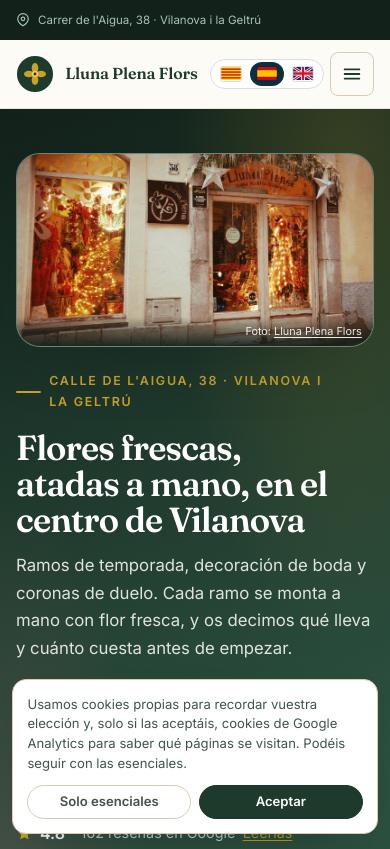
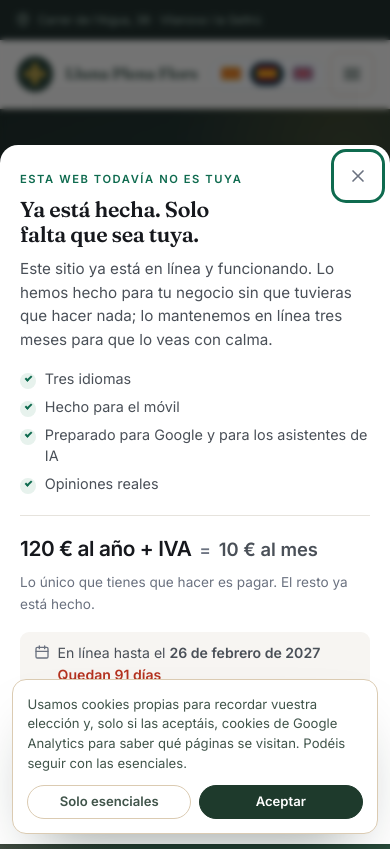
Before and after one commit to yourdataweb/llunaplenaflors, a plain HTML site: page es/index.html in a window 390 px wide. Shown: the top 849 px of the page. Drawn offline with Linux system fonts and the light colour scheme.

Commit message:
Offer panel: state the offer, take the decision
Adds the branded offer dialog to every site: what the site is, that it is already live,
the price with its monthly equivalence, the date it comes down, and two actions (buy,
contact). Closable, with a quiet reopen pill so the decision is deferred not lost.

Ends are per site at launch + 3 months. buyUrl/offerEmail are read from data.json; when
they are empty the primary action is the phone call and no second button is shown, so
two controls never lead to the same place.

```diff
--- /dev/null
+++ b/assets/css/offer-panel.css
@@ -0,0 +1,313 @@
+/* ==========================================================================
+   Offer panel — the conversion surface for a site that is live but unbought.
+   Repo: yourdataweb/site-components
+   Vendored into each site at assets/css/offer-panel.css and pinned by
+   src/components.lock.
+
+   Colour strategy, and why:
+   - The site's own accent stays on the site. The panel uses a single high-contrast
+     action colour for the primary CTA and nothing else, so the eye has exactly one
+     place to go. Two competing accents is the most common reason a dialog gets read
+     and not acted on.
+   - The primary CTA is the only element on the panel with a filled background. The
+     secondary is a quiet outline: it must be findable, not tempting.
+   - Urgency is carried by a warm red *only* on the deadline line, never on the CTA.
+     A red button reads as error; a red date reads as a deadline.
+
+   The panel is an overlay, never the page: it can be closed and the site content is
+   untouched underneath.
+   ========================================================================== */
+
+html.sm-offer-open,
+html.sm-offer-open body {
+  overflow: hidden;
+}
+
+/* The cookie notice is a legal surface and must stay reachable while the panel is
+   open: a visitor cannot be asked to accept or decline tracking behind a modal. It
+   is raised above the backdrop and the panel never covers its bottom edge. */
+html.sm-offer-open #cookiebar,
+html.sm-offer-open .cookiebar,
+html.sm-offer-open #cookie-banner {
+  z-index: 300;
+}
+
+.sm-offer {
+  --offer-ink: #16181d;
+  --offer-ink-soft: #4a5058;
+  --offer-muted: #6b7280;
+  --offer-paper: #ffffff;
+  --offer-line: #e6e3dd;
+  --offer-action: #0f6b4f;      /* one action colour, WCAG AA on white at 5.9:1 */
+  --offer-action-hover: #0b5440;
+  --offer-urgent: #b4321f;      /* deadline only */
+
+  position: fixed;
+  inset: 0;
+  z-index: 200;
+  display: flex;
+  align-items: center;
+  justify-content: center;
+  padding: 1rem;
+  font-family: Inter, -apple-system, BlinkMacSystemFont, "Segoe UI", Roboto, sans-serif;
+  -webkit-font-smoothing: antialiased;
+}
+
+.sm-offer__backdrop {
+  position: absolute;
+  inset: 0;
+  background: rgba(16, 18, 22, .58);
+  backdrop-filter: blur(3px);
+}
+
+.sm-offer__panel {
+  position: relative;
+  width: min(100%, 30rem);
+  max-height: calc(100vh - 2rem);
+  overflow-y: auto;
+  background: var(--offer-paper);
+  color: var(--offer-ink);
+  border-radius: 16px;
+  padding: 2rem 2rem 1.5rem;
+  box-shadow: 0 30px 80px -32px rgba(0, 0, 0, .55), 0 2px 8px rgba(0, 0, 0, .10);
+  animation: sm-offer-in .28s cubic-bezier(.22, 1, .36, 1);
+}
+
+@keyframes sm-offer-in {
+  from { opacity: 0; transform: translateY(12px) scale(.985); }
+  to   { opacity: 1; transform: none; }
+}
+@media (prefers-reduced-motion: reduce) {
+  .sm-offer__panel { animation: none; }
+}
+
+/* Close: top-right, 44px hit area, muted but not hidden. */
+.sm-offer__close {
+  position: absolute;
+  top: .6rem;
+  right: .6rem;
+  width: 44px;
+  height: 44px;
+  display: inline-flex;
+  align-items: center;
+  justify-content: center;
+  border: 0;
+  border-radius: 10px;
+  background: transparent;
+  color: var(--offer-muted);
+  cursor: pointer;
+}
+.sm-offer__close:hover { background: #f3f1ed; color: var(--offer-ink); }
+.sm-offer__close:focus-visible { outline: 3px solid var(--offer-action); outline-offset: 2px; }
+
+.sm-offer__kicker {
+  margin: 0 0 .55rem;
+  font-size: .7rem;
+  font-weight: 700;
+  letter-spacing: .14em;
+  text-transform: uppercase;
+  color: var(--offer-action);
+}
+
+.sm-offer__title {
+  margin: 0 0 .6rem;
+  font-family: Fraunces, Georgia, serif;
+  font-size: 1.6rem;
+  line-height: 1.15;
+  letter-spacing: -.015em;
+  color: var(--offer-ink);
+  padding-right: 2rem;
+}
+
+.sm-offer__lead {
+  margin: 0 0 1.1rem;
+  font-size: .95rem;
+  line-height: 1.55;
+  color: var(--offer-ink-soft);
+}
+
+/* Feature list: scannable, checkmarks, no icons fighting for attention. */
+.sm-offer__features {
+  margin: 0 0 1.25rem;
+  padding: 0;
+  list-style: none;
+  display: grid;
+  gap: .45rem;
+}
+.sm-offer__feature {
+  position: relative;
+  padding-left: 1.55rem;
+  font-size: .9rem;
+  line-height: 1.45;
+  color: var(--offer-ink-soft);
+}
+.sm-offer__feature::before {
+  content: "";
+  position: absolute;
+  left: 0;
+  top: .28rem;
+  width: 1rem;
+  height: 1rem;
+  border-radius: 50%;
+  background: #e7f2ed;
+}
+.sm-offer__feature::after {
+  content: "";
+  position: absolute;
+  left: .29rem;
+  top: .47rem;
+  width: .42rem;
+  height: .24rem;
+  border-left: 2px solid var(--offer-action);
+  border-bottom: 2px solid var(--offer-action);
+  transform: rotate(-45deg);
+}
+
+/* Price: the yearly figure and its monthly equivalent bound by an equals sign, so
+   they cannot be read as two separate charges. */
+.sm-offer__price {
+  display: flex;
+  align-items: baseline;
+  flex-wrap: wrap;
+  gap: .5rem;
+  padding: 1rem 0 .2rem;
+  border-top: 1px solid var(--offer-line);
+}
+.sm-offer__price-year {
+  font-size: 1.5rem;
+  font-weight: 700;
+  letter-spacing: -.02em;
+  color: var(--offer-ink);
+}
+.sm-offer__price-eq {
+  font-size: 1.05rem;
+  font-weight: 700;
+  color: var(--offer-muted);
+}
+.sm-offer__price-month {
+  font-size: 1.15rem;
+  font-weight: 600;
+  color: var(--offer-ink-soft);
+}
+.sm-offer__price-note {
+  margin: .1rem 0 0;
+  font-size: .85rem;
+  color: var(--offer-muted);
+}
+
+/* Deadline: warm red, the only place colour is allowed to alarm. */
+.sm-offer__meta {
+  display: flex;
+  align-items: flex-start;
+  gap: .5rem;
+  margin: 1rem 0 0;
+  padding: .7rem .85rem;
+  background: #f7f5f2;
+  border-radius: 9px;
+  font-size: .88rem;
+  line-height: 1.4;
+  color: var(--offer-ink-soft);
+}
+.sm-offer__meta svg { flex: none; margin-top: .1rem; color: var(--offer-muted); }
+.sm-offer__meta.is-urgent { background: #fdf1ee; color: #6d2318; }
+.sm-offer__meta.is-urgent svg { color: var(--offer-urgent); }
+.sm-offer__meta strong { color: inherit; }
+.sm-offer__days { display: block; font-weight: 600; color: var(--offer-urgent); margin-top: .15rem; }
+
+/* Actions: one filled, one outline. */
+.sm-offer__actions {
+  display: grid;
+  gap: .6rem;
+  margin-top: 1.4rem;
+}
+.sm-offer__cta {
+  display: inline-flex;
+  align-items: center;
+  justify-content: center;
+  min-height: 52px;
+  padding: .9rem 1.25rem;
+  border-radius: 10px;
+  background: var(--offer-action);
+  color: #fff;
+  font-size: 1rem;
+  font-weight: 700;
+  text-decoration: none;
+  transition: background-color .15s ease;
+}
+.sm-offer__cta:hover { background: var(--offer-action-hover); }
+.sm-offer__cta:focus-visible { outline: 3px solid var(--offer-action); outline-offset: 3px; }
+
+.sm-offer__secondary {
+  display: inline-flex;
+  align-items: center;
+  justify-content: center;
+  min-height: 46px;
+  padding: .7rem 1.25rem;
+  border: 1px solid var(--offer-line);
+  border-radius: 10px;
+  color: var(--offer-ink);
+  font-size: .93rem;
+  font-weight: 600;
+  text-decoration: none;
+}
+.sm-offer__secondary:hover { background: #f7f5f2; }
+.sm-offer__secondary:focus-visible { outline: 3px solid var(--offer-action); outline-offset: 3px; }
+
+.sm-offer__foot {
+  margin: .9rem 0 0;
+  font-size: .78rem;
+  line-height: 1.45;
+  color: var(--offer-muted);
+  text-align: center;
+}
+
+/* ---------------------------------------------------------------- mobile
+   Full-height sheet on a phone: the desktop dialog wastes the space it has and
+   pushes the CTA below the fold once the feature list wraps. */
+@media (max-width: 560px) {
+  .sm-offer { padding: 0; align-items: flex-end; }
+  .sm-offer__panel {
+    width: 100%;
+    max-height: 92vh;
+    border-radius: 18px 18px 0 0;
+    padding: 1.6rem 1.25rem 1.25rem;
+    animation: sm-offer-up .3s cubic-bezier(.22, 1, .36, 1);
+  }
+  @keyframes sm-offer-up {
+    from { opacity: 0; transform: translateY(24px); }
+    to   { opacity: 1; transform: none; }
+  }
+  .sm-offer__title { font-size: 1.35rem; }
+  .sm-offer__price-year { font-size: 1.3rem; }
+}
+
+/* ---------------------------------------------------------------- pill
+   After closing: small, low-contrast, bottom-left, out of the thumb's path. */
+/* `body >` is deliberate: a site stylesheet can define a generic `.sm-offer-pill`
+   or reset `position` on buttons, and the last-loaded rule wins. Anchoring the
+   selector keeps the pill fixed to the viewport instead of landing in normal flow
+   at the bottom of the document, where it is unclickable. */
+body > .sm-offer-pill {
+  position: fixed !important;
+  left: 1rem;
+  bottom: 1rem;
+  z-index: 190;
+  display: inline-flex;
+  align-items: center;
+  gap: .45rem;
+  max-width: calc(100vw - 2rem);
+  padding: .6rem .9rem;
+  border: 1px solid #ddd8cf;
+  border-radius: 999px;
+  background: rgba(255, 255, 255, .96);
+  color: #16181d;
+  font-family: Inter, -apple-system, BlinkMacSystemFont, "Segoe UI", Roboto, sans-serif;
+  font-size: .82rem;
+  font-weight: 600;
+  line-height: 1.2;
+  cursor: pointer;
+  box-shadow: 0 6px 20px -10px rgba(0, 0, 0, .35);
+}
+.sm-offer-pill:hover { background: #fff; }
+.sm-offer-pill:focus-visible { outline: 3px solid #0f6b4f; outline-offset: 2px; }
+.sm-offer-pill svg { flex: none; color: #0f6b4f; }
--- /dev/null
+++ b/assets/js/offer-panel.js
@@ -0,0 +1,237 @@
+/**
+ * Offer panel — the conversion surface.
+ *
+ * Source of truth: yourdataweb/site-components (offer-panel.css, offer-panel.js).
+ * Vendored into every site by scripts/sync-shared.mjs and pinned by src/components.lock.
+ *
+ * The situation this serves: the business has a finished website it did not commission.
+ * The site is live for a fixed period, then it comes down unless they buy. This panel is
+ * where that fact is stated and where the decision is made.
+ *
+ * Read from the site's data file (src/data.json):
+ *   offerEnds   ISO date (YYYY-MM-DD) the site stops being free. Omit to hide the countdown.
+ *   buyUrl      checkout / payment link. When absent the primary action becomes a call,
+ *               because inventing a "buy" that only dials a phone would be a mislabel.
+ *   offerEmail  contact address for the sales action. When absent, falls back to the phone.
+ *
+ * Behaviour, deliberately conservative:
+ *   - Shows once per visit (sessionStorage), not on every page load, and never again in the
+ *     same tab after closing. A nagging modal is why visitors bounce.
+ *   - Closing leaves a small, quiet "offer" pill so the decision is never lost, only deferred.
+ *   - Escape closes, focus is trapped while open and restored on close, the page behind is
+ *     inert to mouse and keyboard.
+ *   - With JavaScript off nothing renders: the site stays fully readable, which is the point
+ *     of the site. The panel is an overlay, never the content.
+ */
+(function () {
+  "use strict";
+
+  var KEY = "sm-offer-dismissed-v1";
+  var DELAY = 900;
+
+  function readConfig() {
+    var el = document.getElementById("sm-offer-config");
+    if (!el) return null;
+    try { return JSON.parse(el.textContent); } catch (e) { return null; }
+  }
+
+  function daysLeft(iso) {
+    if (!iso) return null;
+    var end = new Date(iso + "T23:59:59").getTime();
+    if (isNaN(end)) return null;
+    return Math.ceil((end - Date.now()) / 86400000);
+  }
+
+  function dismissed() {
+    try { return sessionStorage.getItem(KEY) === "1"; } catch (e) { return false; }
+  }
+  function remember() {
+    try { sessionStorage.setItem(KEY, "1"); } catch (e) { /* private mode */ }
+  }
+
+  function build(cfg, t) {
+    var overlay = document.createElement("div");
+    overlay.className = "sm-offer";
+    overlay.setAttribute("role", "dialog");
+    overlay.setAttribute("aria-modal", "true");
+    overlay.setAttribute("aria-labelledby", "sm-offer-title");
+    overlay.setAttribute("aria-describedby", "sm-offer-lead");
+
+    var days = daysLeft(cfg.offerEnds);
+    var urgent = days !== null && days <= 30;
+
+    var features = (t.features || []).map(function (f) {
+      return '<li class="sm-offer__feature">' + f + "</li>";
+    }).join("");
+
+    /* Days are stated as a number, not a ticking clock: a per-second countdown on a
+       three-month window is theatre, and visitors read theatre as pressure. */
+    var meta = "";
+    if (cfg.offerEnds) {
+      meta = '<p class="sm-offer__meta' + (urgent ? " is-urgent" : "") + '">' +
+        '<svg viewBox="0 0 24 24" width="16" height="16" fill="none" stroke="currentColor" stroke-width="2" stroke-linecap="round" stroke-linejoin="round" aria-hidden="true"><rect x="3" y="5" width="18" height="16" rx="2"/><path d="M8 3v4M16 3v4M3 11h18"/></svg>' +
+        '<span>' + t.until + " <strong>" + cfg.offerEndsLabel + "</strong>" +
+        (days !== null && days > 0
+          ? ' <span class="sm-offer__days">' + t.days.replace("{n}", days) + "</span>"
+          : "") +
+        "</span></p>";
+    }
+
+    /* Two actions must go two different places. Without a checkout link the primary
+       becomes the phone call, and the secondary is dropped rather than pointing at the
+       same number twice — two buttons that do the same thing is a dead end dressed as
+       a choice. */
+    /* No checkout link and no phone means there is no action to offer. Never build a
+       `tel:` with an empty number: it renders a dead link, and on a business with no
+       phone that is worse than admitting there is only one way to reach them. */
+    var hasPhone = !!(cfg.phoneE164 && String(cfg.phoneE164).replace(/[^0-9]/g, "").length >= 6);
+    var primaryHref = cfg.buyUrl || (hasPhone ? ("tel:" + cfg.phoneE164) : ("mailto:" + (cfg.offerEmail || "")));
+    if (!cfg.buyUrl && !hasPhone && !cfg.offerEmail) return null;
+    var primaryLabel = cfg.buyUrl ? t.buy : (hasPhone ? t.buyPhone : t.contact);
+    var primaryAttrs = cfg.buyUrl ? ' target="_blank" rel="noopener"' : "";
+
+    var secondaryHref = "";
+    var secondaryLabel = "";
+    if (cfg.buyUrl) {
+      /* Checkout exists: the alternative is a human, by email if we have one. */
+      if (cfg.offerEmail) { secondaryHref = "mailto:" + cfg.offerEmail; secondaryLabel = t.contact; }
+      else if (hasPhone) { secondaryHref = "tel:" + cfg.phoneE164; secondaryLabel = t.call; }
+    } else if (cfg.offerEmail && hasPhone) {
+      secondaryHref = "tel:" + cfg.phoneE164;
+      secondaryLabel = t.call;
+    }
+
+    overlay.innerHTML =
+      '<div class="sm-offer__backdrop" data-offer-close></div>' +
+      '<div class="sm-offer__panel">' +
+        '<button class="sm-offer__close" type="button" data-offer-close aria-label="' + t.close + '">' +
+          '<svg viewBox="0 0 24 24" width="20" height="20" fill="none" stroke="currentColor" stroke-width="2" stroke-linecap="round" aria-hidden="true"><path d="m6 6 12 12M18 6 6 18"/></svg>' +
+        "</button>" +
+        '<p class="sm-offer__kicker">' + t.kicker + "</p>" +
+        '<h2 class="sm-offer__title" id="sm-offer-title">' + t.title + "</h2>" +
+        '<p class="sm-offer__lead" id="sm-offer-lead">' + t.lead + "</p>" +
+        (features ? '<ul class="sm-offer__features">' + features + "</ul>" : "") +
+        '<div class="sm-offer__price">' +
+          '<span class="sm-offer__price-year">' + t.priceYear + "</span>" +
+          '<span class="sm-offer__price-eq" aria-hidden="true">=</span>' +
+          '<span class="sm-offer__price-month">' + t.priceMonth + "</span>" +
+        "</div>" +
+        '<p class="sm-offer__price-note">' + t.priceNote + "</p>" +
+        meta +
+        '<div class="sm-offer__actions">' +
+          '<a class="sm-offer__cta" href="' + primaryHref + '"' + primaryAttrs + ">" +
+            t.cta + "</a>" +
+          (secondaryHref
+            ? '<a class="sm-offer__secondary" href="' + secondaryHref + '">' + secondaryLabel + "</a>"
+            : "") +
+        "</div>" +
+        '<p class="sm-offer__foot">' + t.foot + "</p>" +
+      "</div>";
+
+    return overlay;
+  }
+
+  function init() {
+    var cfg = readConfig();
+    if (!cfg || !cfg.copy) return;
+
+    var page = document.body;
+    var opener = null;
+
+    function open() {
+      if (document.getElementById("sm-offer-root")) return;
+      var overlay = build(cfg, cfg.copy);
+      /* No reachable action at all: show nothing rather than a panel with no exit. */
+      if (!overlay) { showPill(); return; }
+      overlay.id = "sm-offer-root";
+      page.appendChild(overlay);
+      page.classList.add("sm-offer-open");
+      document.documentElement.classList.add("sm-offer-open");
+
+      var focusables = overlay.querySelectorAll(
+        'a[href], button:not([disabled])'
+      );
+      var first = focusables[0];
+      var last = focusables[focusables.length - 1];
+      if (first) first.focus({ preventScroll: true });
+
+      overlay.addEventListener("keydown", function (e) {
+        if (e.key === "Escape") { close(); return; }
+        if (e.key !== "Tab" || !focusables.length) return;
+        /* Keep Tab inside the dialog; without this it walks into the page behind. */
+        if (e.shiftKey && document.activeElement === first) {
+          e.preventDefault(); last.focus();
+        } else if (!e.shiftKey && document.activeElement === last) {
+          e.preventDefault(); first.focus();
+        }
+      });
+    }
+
+    function close() {
+      var overlay = document.getElementById("sm-offer-root");
+      if (overlay) overlay.parentNode.removeChild(overlay);
+      page.classList.remove("sm-offer-open");
+      document.documentElement.classList.remove("sm-offer-open");
+      remember();
+      showPill();
+      if (opener && opener.focus) opener.focus({ preventScroll: true });
+    }
+
+    /* A quiet reopen affordance, so closing defers the decision instead of losing it. */
+    function showPill() {
+      if (document.getElementById("sm-offer-pill")) return;
+      var pill = document.createElement("button");
+      pill.id = "sm-offer-pill";
+      pill.className = "sm-offer-pill";
+      pill.type = "button";
+      pill.innerHTML =
+        '<svg viewBox="0 0 24 24" width="16" height="16" fill="none" stroke="currentColor" stroke-width="2" stroke-linecap="round" stroke-linejoin="round" aria-hidden="true"><circle cx="12" cy="12" r="9"/><path d="M12 8v.01M11 12h1v4h1"/></svg>' +
+        "<span>" + cfg.copy.pill + "</span>";
+      pill.addEventListener("click", function (e) {
+        /* Direct binding, and the event is consumed here: a site script that stops
+           propagation on body clicks was swallowing the reopen. */
+        e.preventDefault();
+        e.stopPropagation();
+        opener = pill;
+        if (pill.parentNode) pill.parentNode.removeChild(pill);
+        open();
+      }, true);
+      page.appendChild(pill);
+    }
+
+    page.addEventListener("click", function (e) {
+      if (e.target.closest("[data-offer-close]")) { close(); }
+    });
+
+    if (dismissed()) {
+      showPill();
+    } else {
+      /* Never steal a click the visitor has already made. If they interact with the
+         page (language switch, nav, a link) before the panel is due, drop the auto
+         open and leave the pill: a dialog that appears under someone's cursor while
+         they are choosing a language is the worst possible first impression. */
+      var cancelled = false;
+      function cancel() {
+        if (cancelled) return;
+        cancelled = true;
+        window.clearTimeout(timer);
+        document.removeEventListener("pointerdown", cancel, true);
+        document.removeEventListener("keydown", cancel, true);
+        if (!document.getElementById("sm-offer-root")) showPill();
+      }
+      var timer = window.setTimeout(function () {
+        document.removeEventListener("pointerdown", cancel, true);
+        document.removeEventListener("keydown", cancel, true);
+        open();
+      }, DELAY);
+      document.addEventListener("pointerdown", cancel, true);
+      document.addEventListener("keydown", cancel, true);
+    }
+  }
+
+  if (document.readyState === "loading") {
+    document.addEventListener("DOMContentLoaded", init);
+  } else {
+    init();
+  }
+})();
--- a/es/index.html
+++ b/es/index.html
@@ -43,6 +43,8 @@
 <link rel="stylesheet" href="../assets/css/components.css">
 <link rel="stylesheet" href="../assets/css/header-tools.css">
 <link rel="stylesheet" href="../assets/css/styles.css">
+<link rel="stylesheet" href="../assets/css/offer-panel.css">
+
 <script>
   /* Google Analytics 4 with consent mode. Goes in <head> of every generated page,
      before any other script. Nothing is fetched from Google until the visitor
@@ -693,6 +695,10 @@
 
 <script src="../assets/js/components.js" defer></script>
 <script src="../assets/js/main.js" defer></script>
+
+<script type="application/json" id="sm-offer-config">{"offerEnds":"2027-02-26","offerEndsLabel":"26 de febrero de 2027","buyUrl":"","offerEmail":"","phoneE164":"+34938142635","copy":{"kicker":"Esta web todavía no es tuya","title":"Ya está hecha. Solo falta que sea tuya.","lead":"Este sitio ya está en línea y funcionando. Lo hemos hecho para tu negocio sin que tuvieras que hacer nada; lo mantenemos en línea tres meses para que lo veas con calma.","features":["Tres idiomas","Hecho para el móvil","Preparado para Google y para los asistentes de IA","Opiniones reales"],"priceYear":"120 € al año + IVA","priceMonth":"10 € al mes","priceNote":"Lo único que tienes que hacer es pagar. El resto ya está hecho.","until":"En línea hasta el","days":"Quedan {n} días","cta":"Quiero la web","buy":"Quiero la web","buyPhone":"Llama y quédate con ella","contact":"Habla con nosotros","call":"Llámanos","close":"Cerrar","pill":"Esta web todavía no es tuya","foot":"Si no la quieres, la retiramos al terminar el periodo. Sin compromiso."}}</script>
+<script src="../assets/js/offer-panel.js" defer></script>
+
 <script src="../assets/js/header-tools.js" defer></script>
 </body>
 </html>
--- a/scripts/sync-shared.mjs
+++ b/scripts/sync-shared.mjs
@@ -26,6 +26,9 @@ const FILES = [
   /* Header toolbar: one row for name + menu button + language switch on every site. */
   { from: "header-tools.css", to: "assets/css/header-tools.css" },
   { from: "header-tools.js", to: "assets/js/header-tools.js" },
+  /* Offer panel: the buy/contact CTA for a site that is live but unbought. */
+  { from: "offer-panel.css", to: "assets/css/offer-panel.css" },
+  { from: "offer-panel.js", to: "assets/js/offer-panel.js" },
 ];
 
 const sha = (buf) => createHash("sha256").update(buf).digest("hex");
--- a/src/data.json
+++ b/src/data.json
@@ -80,5 +80,8 @@
   "gold": "#c9a227",
   "light": "#a8c3b2",
   "manifestTheme": "#12211a",
-  "manifestBackground": "#fdfbf6"
+  "manifestBackground": "#fdfbf6",
+  "offerEnds": "2027-02-26",
+  "buyUrl": "",
+  "offerEmail": ""
 }
```
Also changed, not shown: en/index.html (+6 -0 lines), index.html (+6 -0 lines), scripts/build.mjs (+44 -1 lines), src/i18n/ca.json (+24 -0 lines), src/i18n/en.json (+24 -0 lines), src/i18n/es.json (+24 -0 lines), src/template.html (+6 -0 lines), 1 other file.
